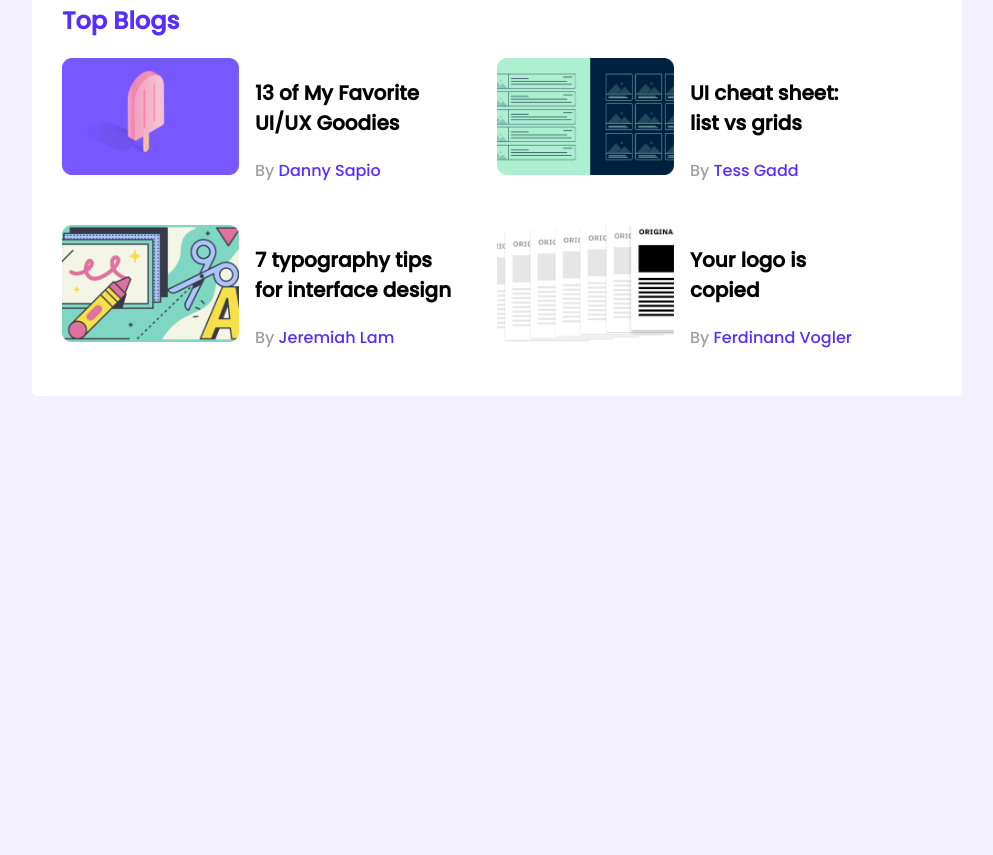
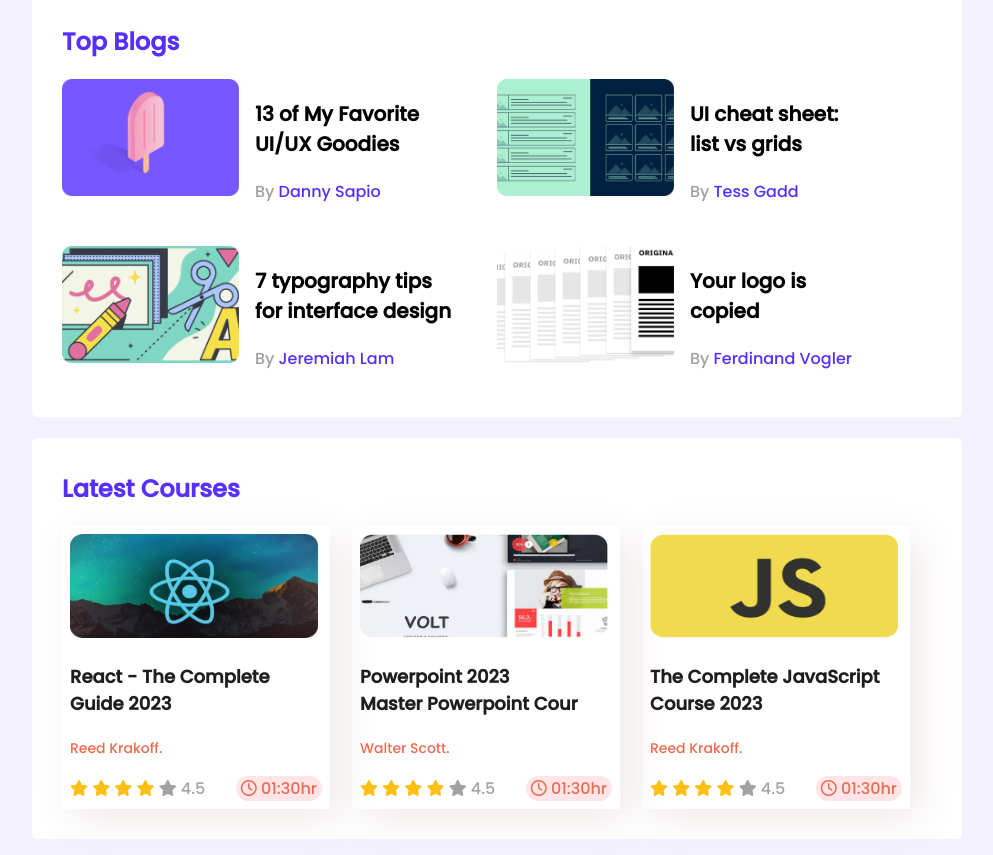
Before and after one commit to Mohona-Mohu-123/leader-board-css, a plain HTML site: page index.html in a window 1280 px wide. Shown: the part 319-1174 px from the top of the page, without its empty margins (163-1156 px from the left). Before the commit the page ends 800 px from the top, so only its background shows below. Drawn offline with Linux system fonts and the light colour scheme.

Commit message:
latest course and style added

```diff
--- a/index.html
+++ b/index.html
@@ -5,6 +5,8 @@
     <meta http-equiv="X-UA-Compatible" content="IE=edge">
     <meta name="viewport" content="width=device-width, initial-scale=1.0">
     <title>Leader Board</title>
+    <!-- font awesome -->
+    <script src="https://kit.fontawesome.com/df8b605ae9.js" crossorigin="anonymous"></script>
     <!-- style link -->
     <link rel="stylesheet" href="style.css">
 </head>
@@ -84,6 +86,90 @@
               </div>
             </div>
         </section>
+        <section class="container">
+            <h2 class="section-title">Latest Courses</h2>
+            <div class="courses">
+                <div class="course">
+                    <div>
+                        <img src="images/courses/course-1.png" alt="" class="banner-img">
+                    </div>
+                    <div class="course-detail">
+                        <div>
+                            <h3 class="course-title">React - The Complete <br> Guide 2023</h3>
+                            <p class="course-author"><a href="">Reed Krakoff.</a></p>
+                        </div>
+                        <div class="course-info">
+                            <div>
+                                <i class="fa-solid fa-star filled"></i>
+                                <i class="fa-solid fa-star filled"></i>
+                                <i class="fa-solid fa-star filled"></i>
+                                <i class="fa-solid fa-star filled"></i>
+                                <i class="fa-solid fa-star empty"></i>
+                                <span>4.5</span>
+                            </div>
+                            <div class="duration">
+                                <i class="fa-regular fa-clock"></i>
+                                01:30hr
+                            </div>
+                        </div>
+                    </div>
+                </div>
+
+
+                <div class="course">
+                    <div>
+                        <img src="images/courses/course-2.png" alt="" class="banner-img">
+                    </div>
+                    <div class="course-detail">
+                        <div>
+                            <h3 class="course-title">Powerpoint 2023  <br> Master Powerpoint Cour</h3>
+                            <p class="course-author"><a href="">Walter Scott.</a></p>
+                        </div>
+                        <div class="course-info">
+                            <div>
+                                <i class="fa-solid fa-star filled"></i>
+                                <i class="fa-solid fa-star filled"></i>
+                                <i class="fa-solid fa-star filled"></i>
+                                <i class="fa-solid fa-star filled"></i>
+                                <i class="fa-solid fa-star empty"></i>
+                                <span>4.5</span>
+                            </div>
+                            <div class="duration">
+                                <i class="fa-regular fa-clock"></i>
+                                01:30hr
+                            </div>
+                        </div>
+                    </div>
+                </div>
+
+
+                <div class="course">
+                    <div>
+                        <img src="images/courses/course-3.png" alt="" class="banner-img">
+                    </div>
+                    <div class="course-detail">
+                        <div>
+                            <h3 class="course-title">The Complete JavaScript  <br> Course 2023</h3>
+                            <p class="course-author"><a href="">Reed Krakoff.</a></p>
+                        </div>
+                        <div class="course-info">
+                            <div>
+                                <i class="fa-solid fa-star filled"></i>
+                                <i class="fa-solid fa-star filled"></i>
+                                <i class="fa-solid fa-star filled"></i>
+                                <i class="fa-solid fa-star filled"></i>
+                                <i class="fa-solid fa-star empty"></i>
+                                <span>4.5</span>
+                            </div>
+                            <div class="duration">
+                                <i class="fa-regular fa-clock"></i>
+                                01:30hr
+                            </div>
+                        </div>
+                    </div>
+                </div>
+            </div>
+        </section>
     </menu>
 </body>
 </html>
--- a/style.css
+++ b/style.css
@@ -8,7 +8,8 @@ body {
 
 menu {
     display: flex;
-    justify-content: center;
+    flex-direction: column;
+    align-items: center;
 }
 
 .container {
@@ -16,6 +17,7 @@ menu {
     width: 870px;
     border-radius: 5px;
     padding: 30px;
+    margin-top: 21px;
 }
 
 /* top players */
@@ -56,29 +58,75 @@ hr {
 }
 
 /* top blogs */
-.blogs{
+.blogs {
     display: grid;
     grid-template-columns: repeat(2, 1fr);
     grid-row-gap: 26px;
 }
-.blog{
+
+.blog {
     display: flex;
 }
+
 .thumbnail img {
     width: 177px;
     height: 117px;
 }
-.blog-info{
+
+.blog-info {
     margin-left: 16px;
 }
-.blog-title{
+
+.blog-title {
     font-size: 20px;
 }
-.blog-author{
+
+.blog-author {
     color: #9F9F9F;
     font-size: 16px;
 }
-.blog-author a{
+
+.blog-author a {
     text-decoration: none;
-    color:#562EFF;
+    color: #562EFF;
 }
+
+/* latest course */
+.courses{
+    display: grid;
+    grid-template-columns: repeat(3, 1fr);
+}
+.course{
+    width: 252px;
+    padding: 8px;
+    box-shadow: 10px 10px 40px #f0e9e9;
+}
+.banner-img {
+    width: 248px;
+    height: 104px;
+}
+.course-title{
+    color: #1E1E1E;
+    font-size: 18px;
+}
+.course-author a{
+    text-decoration: none;
+    color: #ED6B4F;
+    font-size: 14px;
+}
+.course-info{
+    display: flex;
+    justify-content: space-between;
+}
+.fa-star.filled{
+    color: #FFC014;
+}
+.fa-star.empty , span{
+    color: #A2A2A2;
+}
+.duration{
+    background-color:  #FFE4E8;
+    border-radius: 14px;
+    padding:0 5px;
+    color: #ED6B4F;
+}
```
